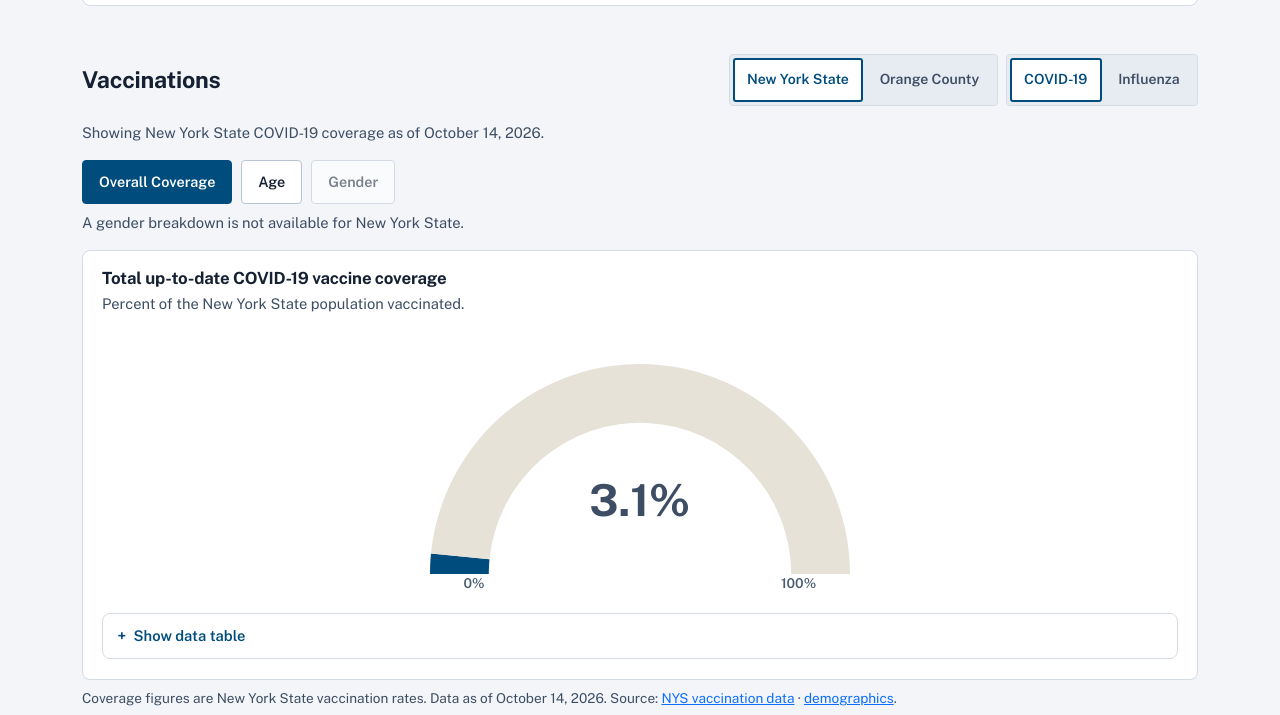
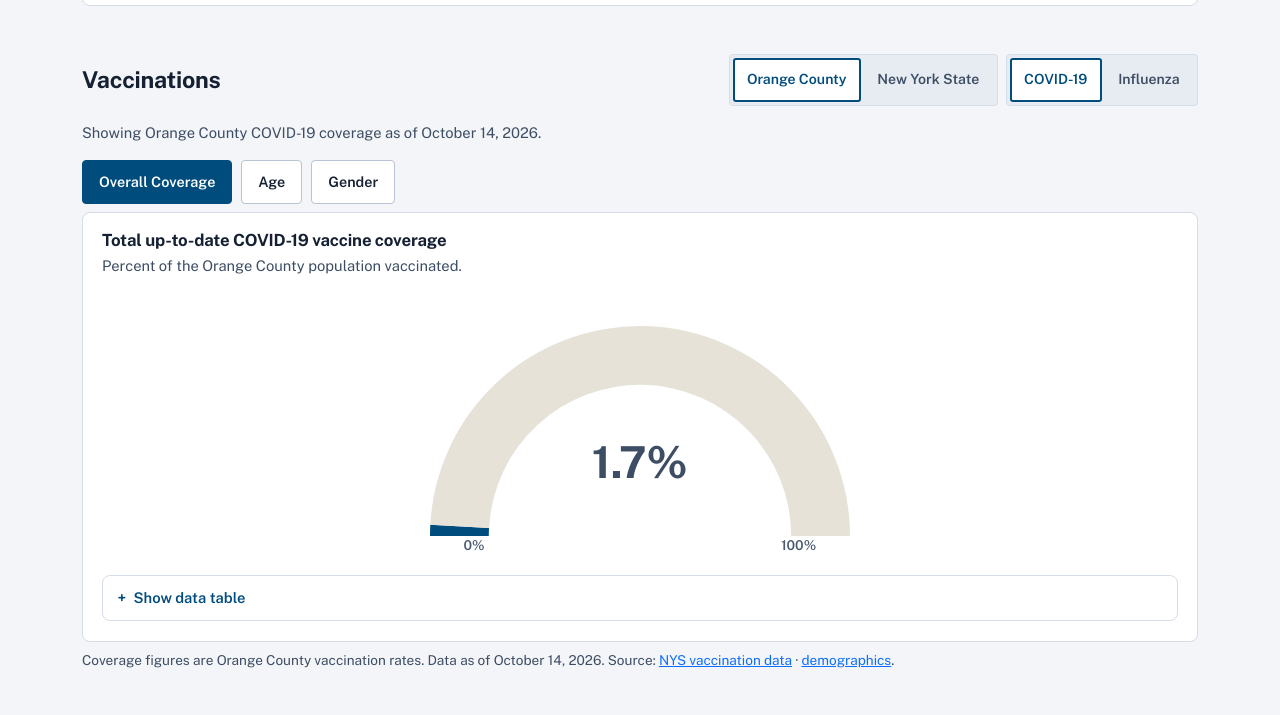
Before and after one commit to OCDOH-Epidemiology/Respiratory-Dashboard, a plain HTML site: page index.html in a window 1280 px wide. Shown: the part 2340-3055 px from the top of the page. Drawn offline with nearby package versions, Linux system fonts and the light colour scheme.

Commit message:
Update vaccination section in index.html and script.js to reflect Orange County as the primary location for vaccination data. Adjusted button states and captions accordingly for improved clarity and user experience.

```diff
--- a/index.html
+++ b/index.html
@@ -302,11 +302,11 @@
                 <h2 id="vaccinations-heading" class="section-title mb-0">Vaccinations</h2>
                 <div class="d-flex flex-wrap gap-2">
                     <div class="season-toggle" role="group" aria-label="Select place">
-                        <button type="button" class="season-btn active" data-vax-place="nys" aria-pressed="true">
+                        <button type="button" class="season-btn active" data-vax-place="orangeCounty" aria-pressed="true">
+                            Orange County
+                        </button>
+                        <button type="button" class="season-btn" data-vax-place="nys" aria-pressed="false">
                             New York State
-                        </button>
-                        <button type="button" class="season-btn" data-vax-place="orangeCounty" aria-pressed="false">
-                            Orange County
                         </button>
                     </div>
                     <div class="season-toggle" role="group" aria-label="Select vaccine">
@@ -320,7 +320,7 @@
                 </div>
             </div>
             <p id="vaxCaption" class="section-caption mb-3">
-                New York State vaccination coverage. Select Overall Coverage or Age.
+                Orange County vaccination coverage. Select Overall Coverage, Age, or Gender.
             </p>
 
             <div class="vax-dimension-toggle mb-2" role="group" aria-label="Select vaccination breakdown">
@@ -330,11 +330,11 @@
                 <button type="button" class="vax-dimension-btn" data-vax-dimension="age" aria-pressed="false">
                     Age
                 </button>
-                <button type="button" class="vax-dimension-btn" data-vax-dimension="gender" aria-pressed="false" disabled aria-disabled="true">
+                <button type="button" class="vax-dimension-btn" data-vax-dimension="gender" aria-pressed="false">
                     Gender
                 </button>
             </div>
-            <p id="vaxGenderNote" class="section-caption mb-3">
+            <p id="vaxGenderNote" class="section-caption mb-3 d-none">
                 A gender breakdown is not available for New York State.
             </p>
 
@@ -342,7 +342,7 @@
                 <div id="vaxChartStage" class="vax-chart-stage">
                     <h3 class="chart-title" id="vax-chart-title">Total up-to-date COVID-19 vaccine coverage</h3>
                     <p class="chart-caption" id="vax-chart-caption">
-                        Percent of the New York State population vaccinated.
+                        Percent of the Orange County population vaccinated.
                     </p>
 
                     <div id="vaxOverallWrap" class="vax-overall-wrap">
@@ -381,7 +381,7 @@
             </div>
 
             <p id="vaxFootnote" class="chart-note vax-footnote">
-                Coverage figures are New York State vaccination rates from the NYS COVID-19 and Influenza Vaccination Data dashboards.
+                Coverage figures are Orange County vaccination rates from the NYS COVID-19 and Influenza Vaccination Data dashboards.
             </p>
         </section>
 
--- a/script.js
+++ b/script.js
@@ -135,7 +135,7 @@ let schoolChart = null;
 let vaxDonutChart = null;
 let vaxBarChart = null;
 let vaxPathogen = "covid"; // "covid" | "flu"
-let vaxPlace = "nys"; // "nys" | "orangeCounty"
+let vaxPlace = "orangeCounty"; // "nys" | "orangeCounty"
 let vaxDimension = "overall"; // "overall" | "age" | "gender"
 let vaxTransitionToken = 0;
 let vaxHasRendered = false;
@@ -161,7 +161,7 @@ const VAX_PLACE_LABELS = {
 };
 
 function vaxPlaceLabel() {
-  return VAX_PLACE_LABELS[vaxPlace] || "New York State";
+  return VAX_PLACE_LABELS[vaxPlace] || "Orange County";
 }
 
 function parseISODate(iso) {
```
